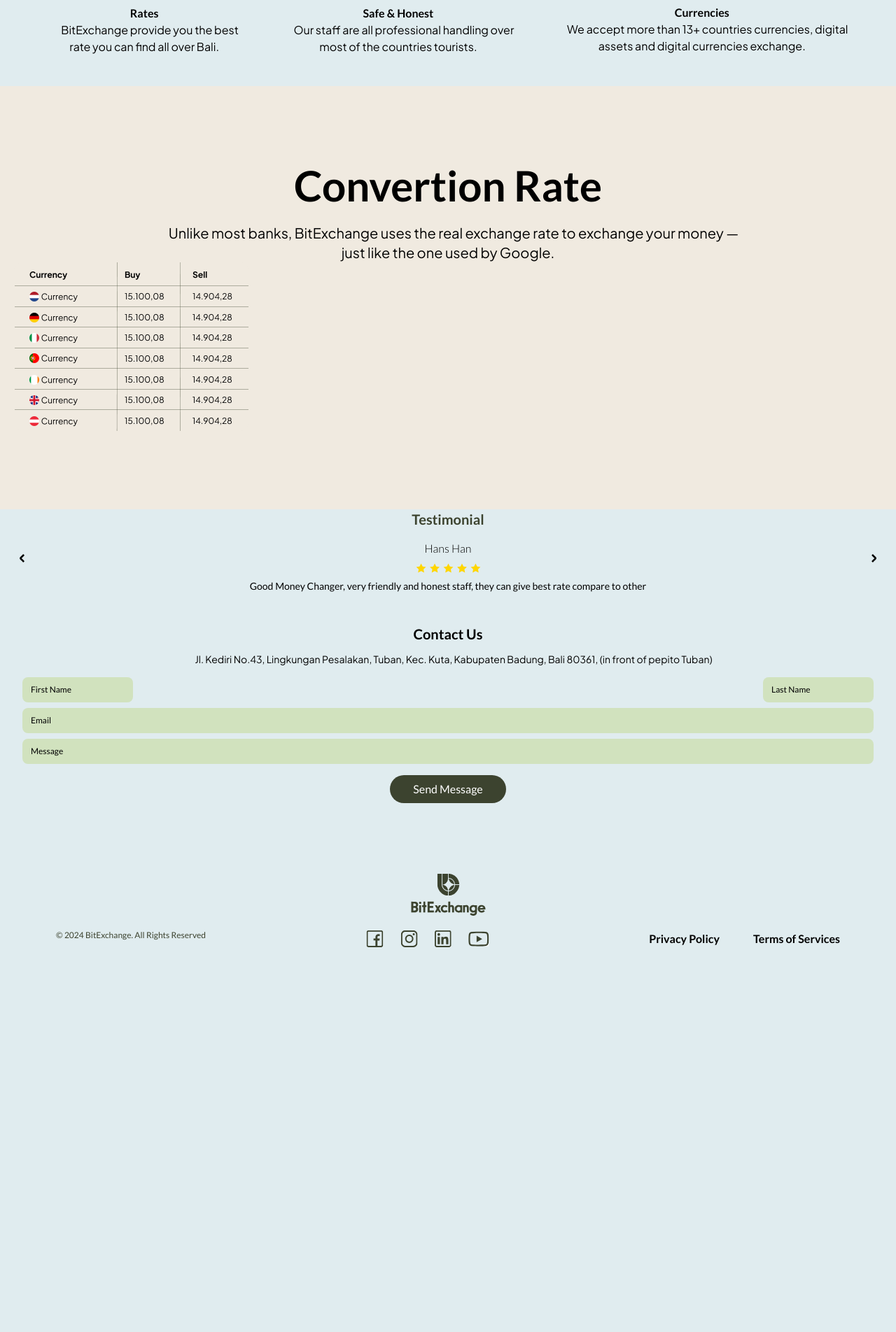
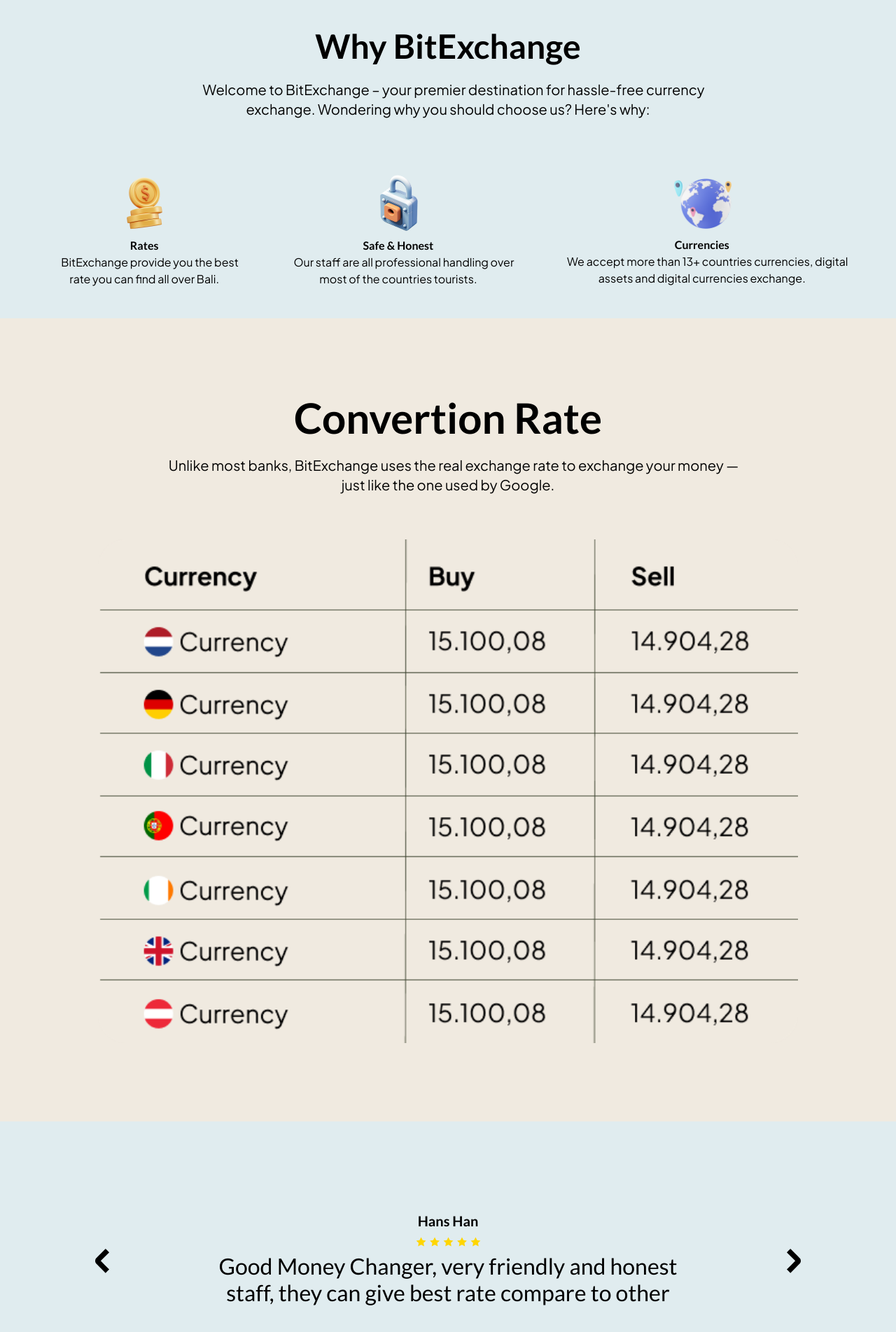
Before and after one commit to liyunfei22/bit-exchange, a Next.js app: page / in a window 1280 px wide. Shown: the part 766-2670 px from the top of the page at 70% size. Before the commit the page ends 2200 px from the top, so only its background shows below. Built offline with nearby package versions, Linux system fonts and the light colour scheme.

Commit message:
feat: 划分模块

```diff
--- a/src/app/globals.css
+++ b/src/app/globals.css
@@ -12,7 +12,7 @@
 
 @layer utilities {
   .input-text {
-    @apply bg-green border-0 focus:border-0 active:border-0 rounded-lg outline-0	placeholder:text-xs placeholder:text-black text-black px-3 py-2.5 text-xs
+    @apply bg-green border-0 focus:border-0 active:border-0 rounded-lg outline-0	placeholder:text-xs lg:placeholder:text-lg placeholder:text-black text-black px-3 py-2.5 text-xs lg:text-lg lg:p-4
   }
   .input-number {
     @apply bg-black-100 border-0 focus:border-0 active:border-0 rounded-l-lg outline-0	placeholder:text-base placeholder:text-white px-3 py-2.5 text-base text-white h-12
--- a/src/app/page.tsx
+++ b/src/app/page.tsx
@@ -1,104 +1,17 @@
 import BitExchange from "@/components/BitExchange";
 import Carousel from "@/components/Carousel";
 import ConcatUs from "@/components/ConcatUs";
-import { Plus_Jakarta_Sans } from "next/font/google";
-import Image from "next/image";
-
-const plus_Jakarta_Sans = Plus_Jakarta_Sans({
-  subsets: ["latin"],
-  display: "swap",
-});
+import ConvertionRate from "@/components/ConvertionRate";
+import WhyBitExchange from "@/components/WhyBitExchange";
 
 export default function Home() {
-  const list = [
-    {
-      img: "/Coins.png",
-      width: 58,
-      height: 80,
-      alt: "Rates",
-      title: "Rates",
-      describe:
-        "BitExchange provide you the best rate you can find all over Bali.",
-    },
-    {
-      img: "/lock.png",
-      width: 58,
-      height: 80,
-      alt: "Safe & Honest",
-      title: "Safe & Honest",
-      describe:
-        "Our staff are all professional handling over most of the countries tourists.",
-    },
-    {
-      img: "/Earth.png",
-      width: 90,
-      height: 80,
-      alt: "Currencies",
-      title: "Currencies",
-      describe:
-        "We accept more than 13+ countries currencies, digital assets and digital currencies exchange.",
-    },
-  ];
   return (
-    <main className="py-4">
-      <div className="font-bold text-xl text-center px-12 mb-4">
-        Maximize Money Exchange, Best Rate in Bali!
-      </div>
+    <main>
       <BitExchange />
-      <div className="px-5 py-6 lg:w-[859px] lg:m-auto">
-        <div className="font-bold text-xl pb-2 text-center lg:text-5xl lg:pb-6">
-          Why BitExchange
-        </div>
-        <div
-          className={`${plus_Jakarta_Sans.className} text-sm indent-4 font-normal text-center lg:text-xl`}
-        >
-          Welcome to BitExchange – your premier destination for hassle-free
-          currency exchange. Wondering why you should choose us? Here's why:
-        </div>
-      </div>
-      <div className="lg:flex lg:w-[1208px] lg:m-auto lg:py-10">
-        {list.map((item) => {
-          return (
-            <div
-              key={item.img}
-              className="flex flex-col justify-center items-center mb-1 px-5 pt-4"
-            >
-              <div>
-                <Image
-                  className="mb-2"
-                  src={item.img}
-                  width={item.width}
-                  height={item.height}
-                  alt={item.alt}
-                />
-              </div>
-              <div className="font-semibold text-base">{item.title}</div>
-              <div
-                className={`${plus_Jakarta_Sans.className} text-base indent-4 font-normal text-center`}
-              >
-                {item.describe}
-              </div>
-            </div>
-          );
-        })}
-      </div>
-      <div className="px-5 py-6 lg:bg-brown lg:py-28">
-        <div className="font-bold text-xl pb-2 text-center lg:text-6xl lg:pb-6">
-          Convertion Rate
-        </div>
-        <div
-          className={`${plus_Jakarta_Sans.className} text-sm indent-4 font-normal text-center mb-4 lg:text-xl lg:w-[859px] lg:m-auto`}
-        >
-          Unlike most banks, BitExchange uses the real exchange rate to exchange
-          your money — just like the one used by Google.
-        </div>
-        <Image src="/change.png" width={335} height={241} alt={""} />
-      </div>
+      <WhyBitExchange/>
+      <ConvertionRate/>
       <Carousel />
-      <div>
-        <ConcatUs />
-      </div>
-      <div></div>
+      <ConcatUs />
     </main>
   );
 }
--- a/src/components/Carousel.tsx
+++ b/src/components/Carousel.tsx
@@ -1,6 +1,8 @@
 "use client";
 import { useState } from "react";
+import RightIconL from "./icons/right-l";
 import RightIcon from "./icons/right";
+import LeftIconL from "./icons/left-l";
 import LeftIcon from "./icons/left";
 import StartsIcon from "./icons/start";
 
@@ -8,17 +10,17 @@
   const [currentIndex, setCurrentIndex] = useState(0);
   const images = [
     {
-      title: 'Hans Han',
-      desc: 'Good Money Changer, very friendly and honest staff, they can give best rate compare to other'
+      title: "Hans Han",
+      desc: "Good Money Changer, very friendly and honest staff, they can give best rate compare to other",
     },
     {
-      title: 'Michael Bubbles',
-      desc: 'My hotel told me to go here, so i went and the rates is better'
+      title: "Michael Bubbles",
+      desc: "My hotel told me to go here, so i went and the rates is better",
     },
     {
-      title: 'Michael J. Scofield',
-      desc: 'Good rate, good staff & services and no commission, thank you'
-    }
+      title: "Michael J. Scofield",
+      desc: "Good rate, good staff & services and no commission, thank you",
+    },
   ];
   const goToPrevious = () => {
     const isFirstSlide = currentIndex === 0;
@@ -33,11 +35,13 @@
   };
 
   return (
-    <div className="carousel w-full px-5">
-      <div className="w-full relative px-5">
+    <div className="carousel w-full px-5 lg:px-32 lg:py-32">
+      <div className="w-full relative px-5 lg:px-32">
         <div className="w-full px-5">
-          <div className="text-xl font-bold text-center mb-4 text-black-100">Testimonial</div>
-          <div className="carousel-inner w-full px-5 relative h-24 overflow-hidden">
+          <div className="text-xl font-bold text-center mb-4 text-black-100 lg:hidden">
+            Testimonial
+          </div>
+          <div className="carousel-inner w-full px-5 relative h-24 overflow-hidden lg:h-36">
             {images.map((item, index) => (
               <div
                 key={index}
@@ -46,9 +50,13 @@
                 }`}
                 style={{ transform: `translateX(${index - currentIndex}00%)` }}
               >
-                <div className="text-base text-black text-center font-light	 mb-2">{item.title}</div>
-                <div className="flex justify-center mb-2"><StartsIcon/></div>
-                <div className="text-sm text-black text-center">
+                <div className="text-base text-black text-center font-light	 mb-2 lg:text-xl lg:font-semibold">
+                  {item.title}
+                </div>
+                <div className="flex justify-center mb-2">
+                  <StartsIcon />
+                </div>
+                <div className="text-sm text-black text-center lg:text-[32px] lg:font-medium lg:leading-[38px]">
                   {item.desc}
                 </div>
               </div>
@@ -59,13 +67,23 @@
           className="absolute top-0 bottom-0 left-0 flex items-center justify-center p-2"
           onClick={goToPrevious}
         >
-          <LeftIcon />
+          <div className="lg:hidden">
+            <LeftIcon />
+          </div>
+          <div className="hidden lg:block">
+            <LeftIconL />
+          </div>
         </button>
         <button
           className="carousel-control absolute top-0 bottom-0 right-0 flex items-center justify-center p-2"
           onClick={goToNext}
         >
-          <RightIcon />
+          <div className="lg:hidden">
+            <RightIcon />
+          </div>
+          <div className="hidden lg:block">
+            <RightIconL />
+          </div>
         </button>
       </div>
     </div>
--- a/src/components/ConcatUs.tsx
+++ b/src/components/ConcatUs.tsx
@@ -1,5 +1,6 @@
 "use client";
 import { Plus_Jakarta_Sans } from "next/font/google";
+import Image from "next/image";
 
 const plus_Jakarta_Sans = Plus_Jakarta_Sans({
   subsets: ["latin"],
@@ -8,27 +9,56 @@
 
 export default function ConcatUs() {
   return (
-    <div className="px-4 py-6">
-      <div className="font-bold text-xl pb-3 text-center">Contact Us</div>
+    <div className="px-4 py-6 lg:bg-concat-us lg:bg-no-repeat	lg:bg-right	">
+      <div className="lg:w-[566px] lg:h-[580px]">
+        <div className="font-bold text-xl pb-3 text-center lg:text-left lg:text-6xl lg:px-8 lg:pb-6">
+          Contact Us
+        </div>
         <div
-        className={`${plus_Jakarta_Sans.className} text-sm indent-4 font-normal text-center pb-4`}
+          className={`${plus_Jakarta_Sans.className} text-sm indent-4 font-normal text-center pb-4 lg:text-left lg:text-xl lg:px-8 lg:pb-8`}
         >
           Jl. Kediri No.43, Lingkungan Pesalakan, Tuban, Kec. Kuta, Kabupaten
           Badung, Bali 80361, (in front of pepito Tuban)
         </div>
-      <div className="px-4">
-        <div className="w-full flex justify-between items-center mb-2">
-          <input className="input-text" type="text" placeholder="First Name" />
-          <input className="input-text" type="text" placeholder="Last Name" />
+        <div className="px-4 lg:px-8">
+          <div className="w-full flex justify-between items-center mb-2 lg:mb-4">
+            <input
+              className="input-text lg:w-60"
+              type="text"
+              placeholder="First Name"
+            />
+            <input
+              className="input-text lg:w-60"
+              type="text"
+              placeholder="Last Name"
+            />
           </div>
-        <div className="w-full mb-2">
-          <input className="input-text w-full" type="text" placeholder="Email" />
+          <div className="w-full mb-2 lg:mb-4">
+            <input
+              className="input-text w-full"
+              type="text"
+              placeholder="Email"
+            />
           </div>
-        <div className="w-full">
-          <input  className="input-text w-full" type="text" placeholder="Message" />
+          <div className="w-full lg:mb-4 lg:hidden">
+            <input
+              className="input-text w-full"
+              type="text"
+              placeholder="Message"
+            />
           </div>
-        <div className="flex justify-center pt-4">
-          <button className="rounded-full bg-black-100 text-white text-blob text-base py-2 w-[166px]">Send Message</button>
+          <div className="w-full lg:mb-4 hidden lg:block">
+            <textarea
+              autoCapitalize="off"
+              placeholder="Message"
+              className="input-text w-full resize-none	"
+            ></textarea>
+          </div>
+          <div className="flex justify-center pt-4 lg:justify-start">
+            <button className="rounded-full bg-black-100 text-white text-blob text-base py-2 w-[166px] lg:py-4">
+              Send Message
+            </button>
+          </div>
         </div>
       </div>
     </div>
--- /dev/null
+++ b/src/components/ConvertionRate.tsx
@@ -0,0 +1,38 @@
+import { Plus_Jakarta_Sans } from "next/font/google";
+import Image from "next/image";
+const plus_Jakarta_Sans = Plus_Jakarta_Sans({
+  subsets: ["latin"],
+  display: "swap",
+});
+
+export default function ConvertionRate() {
+  return (
+    <div className="px-5 py-6 lg:bg-brown lg:py-28">
+    <div className="font-bold text-xl pb-2 text-center lg:text-6xl lg:pb-6">
+      Convertion Rate
+    </div>
+    <div
+      className={`${plus_Jakarta_Sans.className} text-sm indent-4 font-normal text-center mb-4 lg:text-xl lg:w-[859px] lg:m-auto lg:mb-16`}
+    >
+      Unlike most banks, BitExchange uses the real exchange rate to exchange
+      your money — just like the one used by Google.
+    </div>
+    <div className="flex justify-center">
+      <Image
+        className="lg:hidden"
+        src="/change.png"
+        width={335}
+        height={241}
+        alt={""}
+      />
+      <Image
+        className="hidden lg:block"
+        src="/change.png"
+        width={1000}
+        height={653}
+        alt={""}
+      />
+    </div>
+  </div>
+  )
+}
--- /dev/null
+++ b/src/components/WhyBitExchange.tsx
@@ -0,0 +1,78 @@
+import { Plus_Jakarta_Sans } from "next/font/google";
+import Image from "next/image";
+const plus_Jakarta_Sans = Plus_Jakarta_Sans({
+  subsets: ["latin"],
+  display: "swap",
+});
+export default function WhyBitExchange() {
+  const list = [
+    {
+      img: "/Coins.png",
+      width: 58,
+      height: 80,
+      alt: "Rates",
+      title: "Rates",
+      describe:
+        "BitExchange provide you the best rate you can find all over Bali.",
+    },
+    {
+      img: "/lock.png",
+      width: 58,
+      height: 80,
+      alt: "Safe & Honest",
+      title: "Safe & Honest",
+      describe:
+        "Our staff are all professional handling over most of the countries tourists.",
+    },
+    {
+      img: "/Earth.png",
+      width: 90,
+      height: 80,
+      alt: "Currencies",
+      title: "Currencies",
+      describe:
+        "We accept more than 13+ countries currencies, digital assets and digital currencies exchange.",
+    },
+  ];
+  return (
+    <div>
+          <div className="px-5 py-6 lg:w-[859px] lg:m-auto">
+        <div className="font-bold text-xl pb-2 text-center lg:text-5xl lg:pb-6">
+          Why BitExchange
+        </div>
+        <div
+          className={`${plus_Jakarta_Sans.className} text-sm indent-4 font-normal text-center lg:text-xl`}
+        >
+          Welcome to BitExchange – your premier destination for hassle-free
+          currency exchange. Wondering why you should choose us? Here's why:
+        </div>
+      </div>
+      <div className="lg:flex lg:w-[1208px] lg:m-auto lg:py-10">
+        {list.map((item) => {
+          return (
+            <div
+              key={item.img}
+              className="flex flex-col justify-center items-center mb-1 px-5 pt-4"
+            >
+              <div>
+                <Image
+                  className="mb-2"
+                  src={item.img}
+                  width={item.width}
+                  height={item.height}
+                  alt={item.alt}
+                />
+              </div>
+              <div className="font-semibold text-base">{item.title}</div>
+              <div
+                className={`${plus_Jakarta_Sans.className} text-base indent-4 font-normal text-center`}
+              >
+                {item.describe}
+              </div>
+            </div>
+          );
+        })}
+      </div>
+    </div>
+  )
+}
--- /dev/null
+++ b/src/components/icons/left-l.tsx
@@ -0,0 +1,8 @@
+export default function LeftIcon() {
+  return (
+    <svg width="20" height="35" viewBox="0 0 20 35" fill="none" xmlns="http://www.w3.org/2000/svg">
+    <path fill-rule="evenodd" clip-rule="evenodd" d="M0.126305 18.6047C0.530226 20.3893 0.36709 20.1974 7.9159 27.7638L14.8124 34.6763L17.4062 32.0848L20 29.4933L13.9229 23.4153L7.84573 17.3374L13.9229 11.2595L20 5.18152L17.4072 2.59071L14.8145 -0.000103644L8.12016 6.6813C3.96079 10.8326 1.25546 13.6213 0.975851 14.0457C0.131028 15.3276 -0.205956 17.1366 0.126305 18.6047Z" fill="black"/>
+    </svg>
+
+  );
+}
--- /dev/null
+++ b/src/components/icons/right-l.tsx
@@ -0,0 +1,8 @@
+export default function RightIcon() {
+  return (
+    <svg width="20" height="35" viewBox="0 0 20 35" fill="none" xmlns="http://www.w3.org/2000/svg">
+    <path fill-rule="evenodd" clip-rule="evenodd" d="M19.8737 18.6047C19.4698 20.3893 19.6329 20.1974 12.0841 27.7638L5.18761 34.6763L2.59381 32.0848L2.26556e-07 29.4933L6.07713 23.4153L12.1543 17.3374L6.07713 11.2595L1.28926e-06 5.18152L2.59277 2.59071L5.18554 -0.000103644L11.8798 6.6813C16.0392 10.8326 18.7445 13.6213 19.0241 14.0457C19.869 15.3276 20.206 17.1366 19.8737 18.6047Z" fill="black"/>
+    </svg>
+
+  );
+}
--- a/tailwind.config.ts
+++ b/tailwind.config.ts
@@ -20,6 +20,9 @@
       },
       spacing: {
         18: '4.5rem',
+      },
+      backgroundImage: {
+        'concat-us': "url('/concat.png')",
       }
     },
   },
```
Also changed, not shown: src/components/BitExchange.tsx (+30 -12 lines), public/concat.png (added), src/components/Footer.tsx (deleted). Lines whose indentation alone changed are shown as unchanged.
